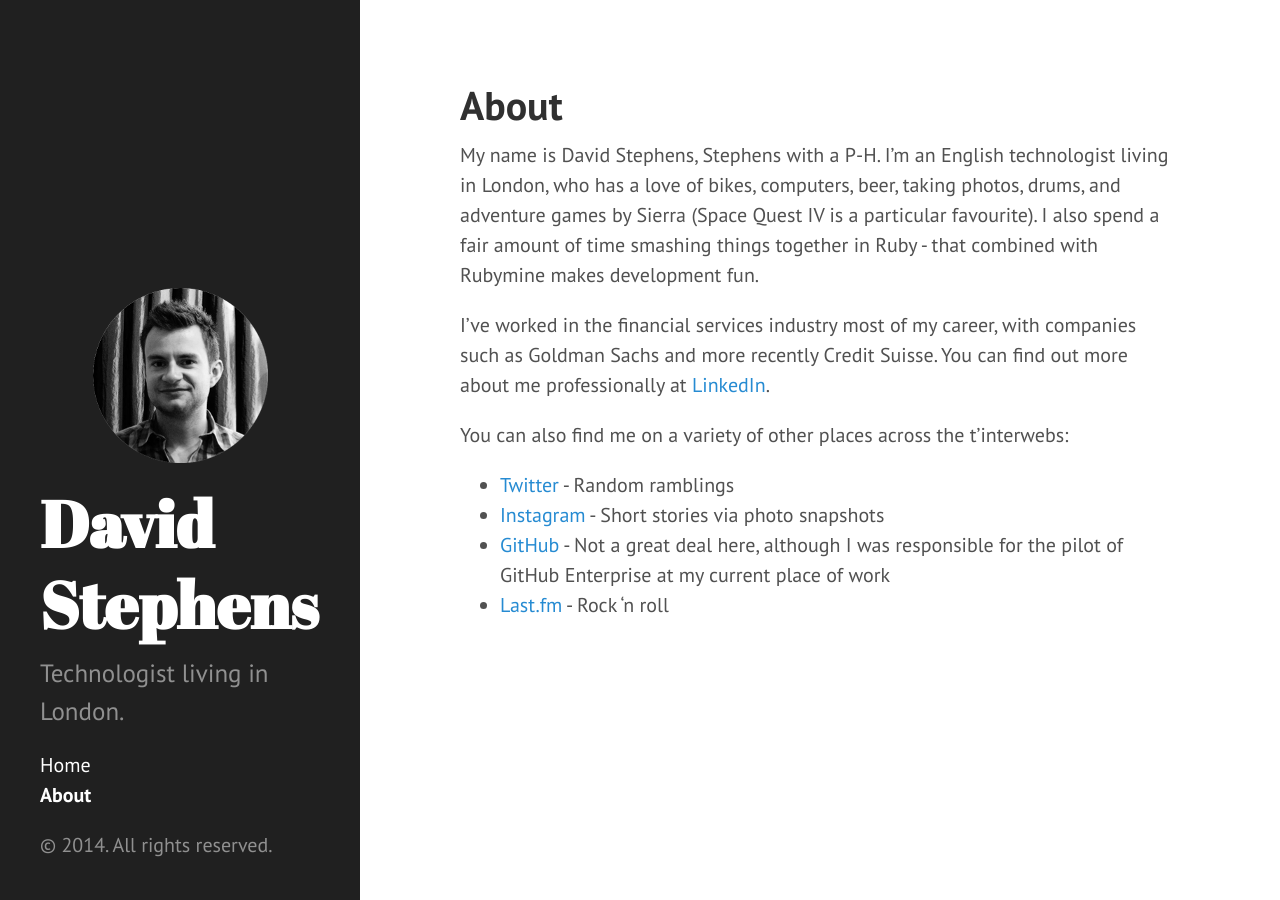
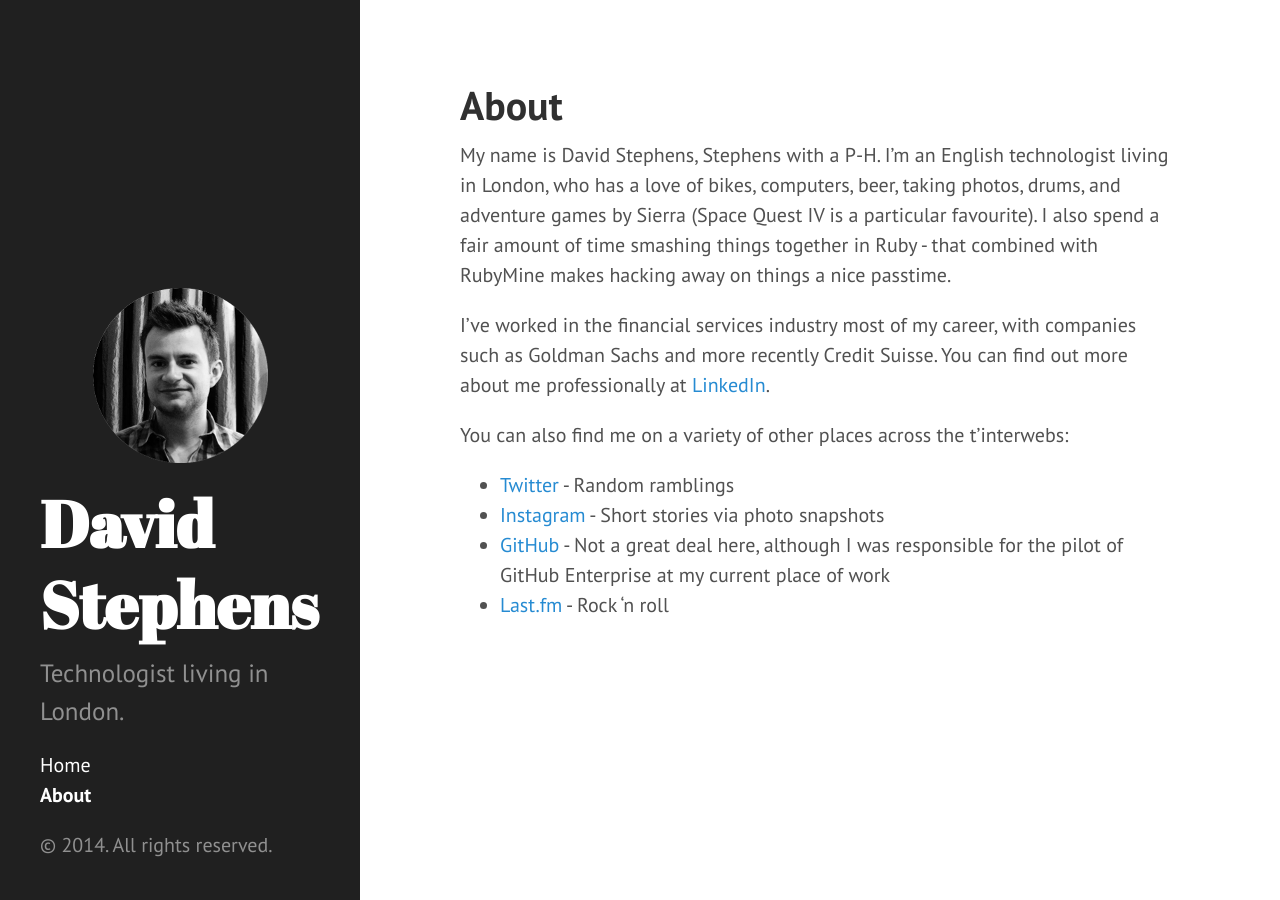
Before and after one commit to davestephens/davestephens.github.io, a Jekyll site: the page built from about.md, in a window 1280 px wide. Built offline with Jekyll 4.4.1, drawn with Linux system fonts in a browser that asks for light colours.

Commit message:
Minor update to about page

```diff
--- a/about.md
+++ b/about.md
@@ -6,7 +6,7 @@ permalink: /about/
 
 My name is David Stephens, Stephens with a P-H. I'm an English technologist living in London, who has a love of bikes, computers, beer,
 taking photos, drums, and adventure games by Sierra (Space Quest IV is a particular favourite). I also spend a fair amount of time smashing things
-together in Ruby - that combined with Rubymine makes development fun.
+together in Ruby - that combined with RubyMine makes hacking away on things a nice passtime.
 
 I've worked in the financial services industry most of my career, with companies such as Goldman Sachs and more recently Credit Suisse. You can
 find out more about me professionally at [LinkedIn][linkedin].
```
